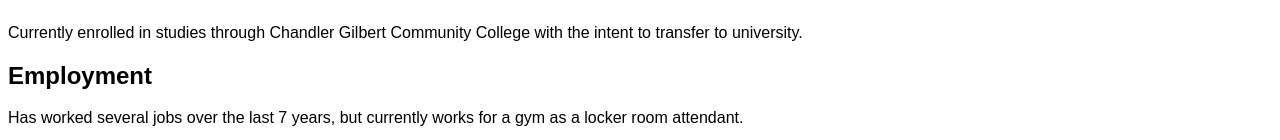
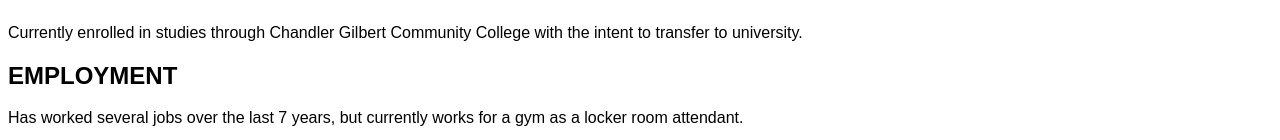
Before and after one commit to jbklein14/TTH-PROJECT--1, a plain HTML site: page resume.html in a window 1280 px wide. Shown: the part 814-954 px from the top of the page. Drawn offline with Linux system fonts and the light colour scheme.

Commit message:
Update resume.html

```diff
--- a/resume.html
+++ b/resume.html
@@ -23,7 +23,7 @@
     </ul>
     <h2 class="section-title">Education</h2>
     <p>Currently enrolled in studies through Chandler Gilbert Community College with the intent to transfer to university.</p>
-    <h2 classs="section-title">Employment</h2>
+    <h2 class="section-title">Employment</h2>
     <p>Has worked several jobs over the last 7 years, but currently works for a gym as a locker room attendant.</p>
       </body>
 </html>
```
